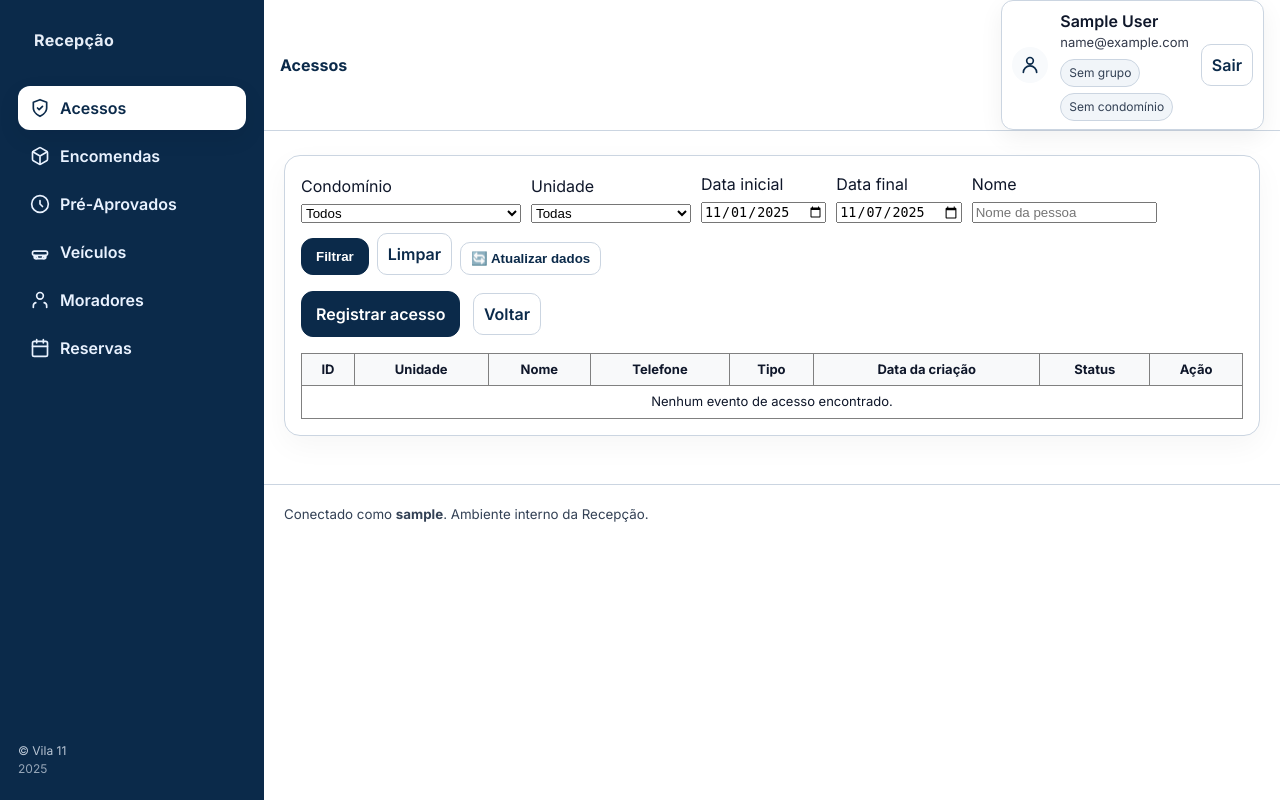
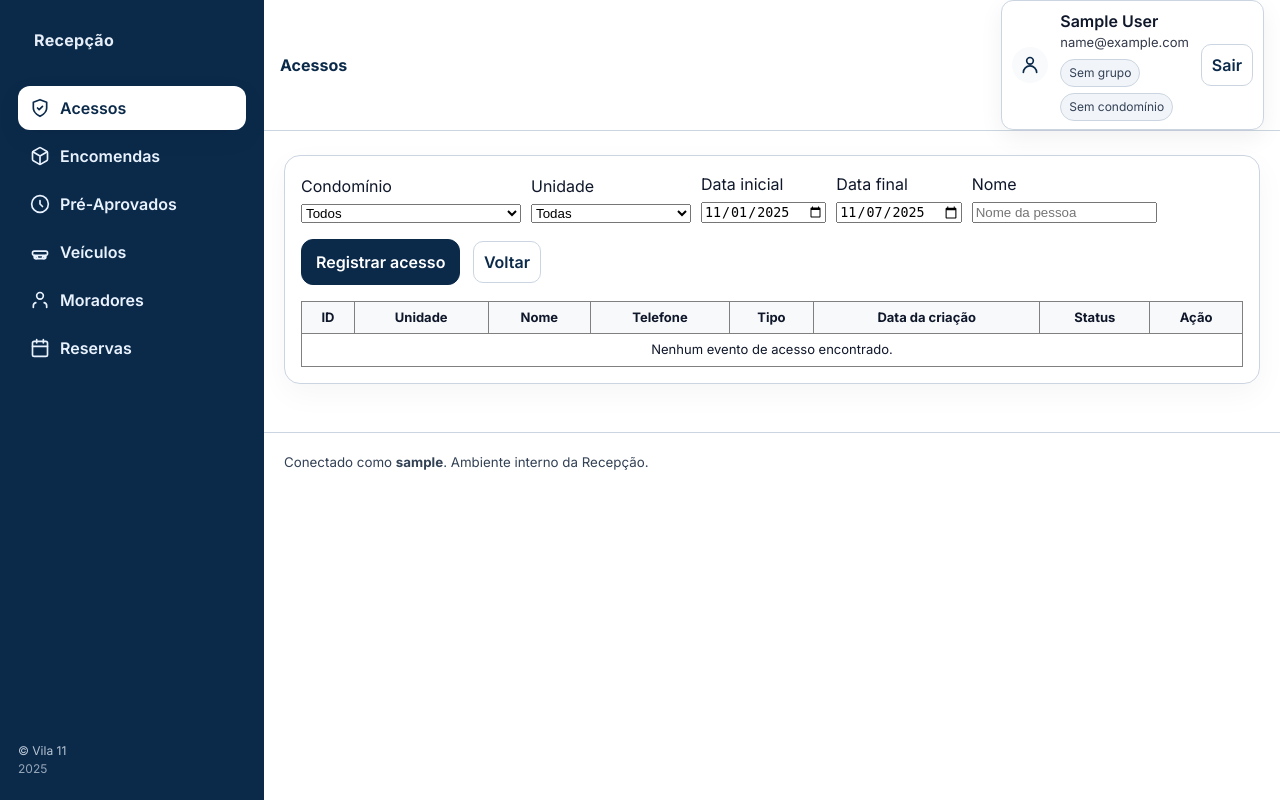
Before and after one commit to ThiagoVila11/portaria, a Django app: page /acessos/ in a window 1280 px wide. Run offline with Django 5.2, Linux system fonts and the light colour scheme; the visitor is signed in with stand-in values (Sample User, id 1); data that the repository does not hold is empty; parts of the project's set-up code (start-up, migrations or seed data) failed here and were passed over.

Commit message:
acesso_list

```diff
--- a/accounts/templates/portaria/acesso_list.html
+++ b/accounts/templates/portaria/acesso_list.html
@@ -51,14 +51,6 @@
         <input type="text" name="nome" value="{{ q.nome|default:'' }}" placeholder="Nome da pessoa">
       </label>
 
-      <div style="display:flex; gap:8px; align-items:end;">
-        <button class="btn" type="submit">Filtrar</button>
-        <a class="btn-outline" href="{% url 'acesso_list' %}">Limpar</a>
-        <!-- 🔹 Botão de atualização -->
-        <button type="button" id="btn-atualizar" class="btn-outline" style="white-space:nowrap;">
-          🔄 Atualizar dados
-        </button>
-      </div>
     </div>
   </form>
 
```
Also changed, not shown: 1 other file.
